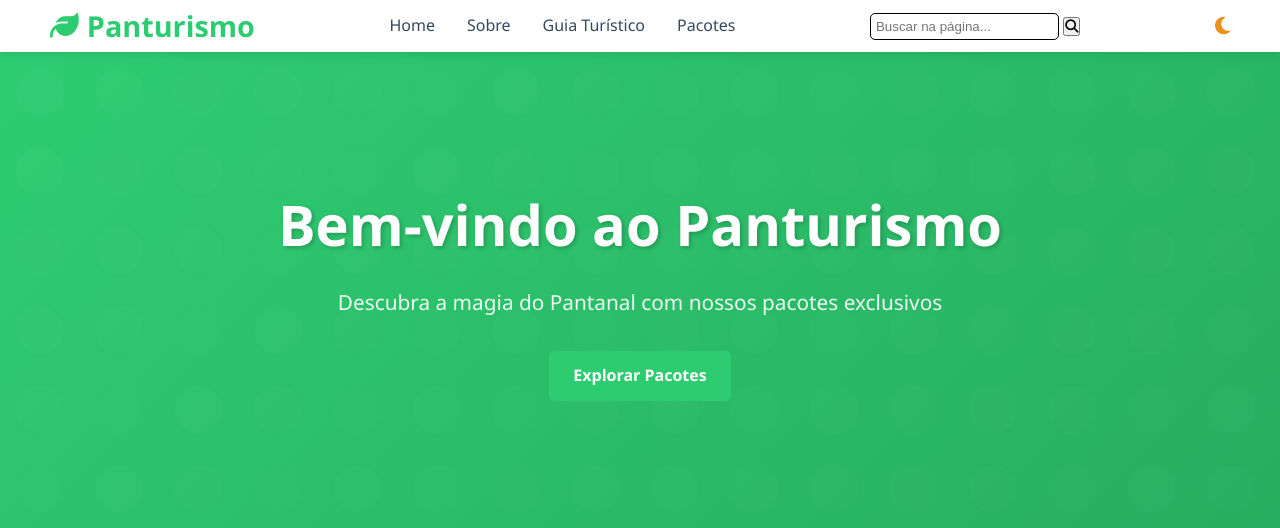
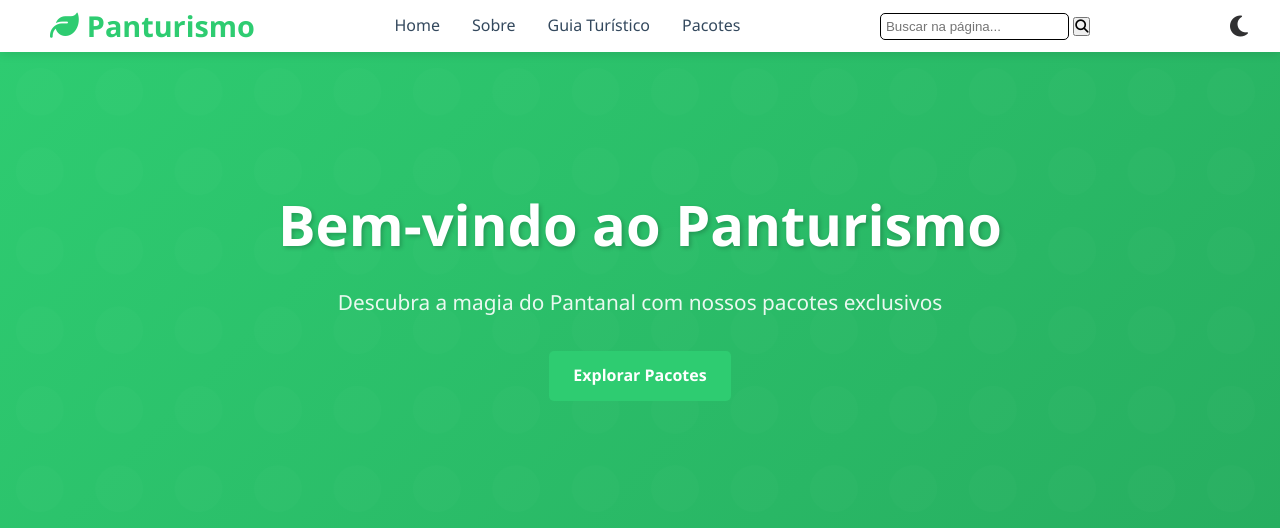
Before and after one commit to LuizzOliveira/desafio-hackathon-pousada, a PHP site: page /panturismo/index.php in a window 1280 px wide. Shown: the top 528 px of the page. Run offline with PHP 8.4, Linux system fonts and the light colour scheme.

Commit message:
feat: adiciona suporte a tema claro/escuro e ícone correspondente

```diff
--- a/src/app/views/components/navbar.php
+++ b/src/app/views/components/navbar.php
@@ -33,9 +33,11 @@
             <span></span>
         </button>
 
+        <!-- Botão de alternância de tema -->
         <button id="theme-toggle" class="theme-toggle">
-            <i class="fa-solid fa-moon"></i>
+            <i id="theme-icon" class="fa-solid fa-moon"></i>
         </button>
+
 
     </div>
 
--- a/src/app/views/layouts/header.php
+++ b/src/app/views/layouts/header.php
@@ -5,6 +5,7 @@
     <meta name="viewport" content="width=device-width, initial-scale=1.0">
     <meta name="description" content="<?php echo $site_description; ?>">
     <title><?php echo isset($page_title) ? $page_title : $site_name; ?></title>
+    <link rel="stylesheet" href="https://cdnjs.cloudflare.com/ajax/libs/font-awesome/6.4.0/css/all.min.css">
     <link rel="stylesheet" href="<?php echo ASSETS_PATH; ?>/css/style.css">
     <link rel="stylesheet" href="https://cdnjs.cloudflare.com/ajax/libs/font-awesome/6.4.0/css/all.min.css">
 </head>
--- a/src/assets/css/style.css
+++ b/src/assets/css/style.css
@@ -75,6 +75,7 @@ a:hover {
 
 /* Container */
 .container {
+    position: relative;
     max-width: 1200px;
     margin: 0 auto;
     padding: 0 20px;
@@ -1085,12 +1086,31 @@ tbody tr:last-child td {
 
 /* Botão */
 .theme-toggle {
-    background: none;
+    display: flex;
+    align-items: center;
+    background-color: inherit;
+    color: #ffb900;
     border: none;
     cursor: pointer;
-    font-size: 20px;
-    color: #ec921a;
+    font-size: 24px;
 }
+#theme-icon {
+    position: absolute;
+    color: #303031; /* cor que você usou na lua */
+}
+
+.dark #theme-icon {
+    color: #ffb900; /* se quiser outra cor no dark mode */
+}
+
+.theme-toggle:hover {
+    background: rgba(0, 0, 0, 0.08);
+}
+
+.dark .theme-toggle {
+    color: #fff;
+}
+
 
 /* Tema escuro */
 .dark {
--- a/src/assets/js/theme.js
+++ b/src/assets/js/theme.js
@@ -1,20 +1,62 @@
-// Recuperar tema salvo
-const savedTheme = localStorage.getItem("theme");
+document.addEventListener('DOMContentLoaded', () => {
+  const toggle = document.getElementById('theme-toggle');
+  const icon = document.getElementById('theme-icon');
+  const root = document.documentElement;
+  const storageKey = 'theme';
 
-if (savedTheme === "dark") {
-    document.documentElement.classList.add("dark");
-}
+  if (!toggle) {
+    console.error('theme-toggle: botão não encontrado (id="theme-toggle")');
+    return;
+  }
+  if (!icon) {
+    console.error('theme-toggle: ícone não encontrado (id="theme-icon")');
+    return;
+  }
 
-// Botão
-const toggle = document.getElementById("theme-toggle");
+  // Normaliza classes possíveis do FontAwesome (suporta fa, fas, fa-solid)
+  function setIconToDark() {
+    icon.classList.remove('fa-moon', 'fa-sun', 'fa-regular', 'fa-solid', 'fa', 'fas');
+    // adiciona as classes mais comuns - ajuste se você usa outra convenção
+    icon.classList.add('fa-solid', 'fa-moon'); // mostra lua quando o estado for dark? (você pode inverter)
+    // se preferir que no modo dark mostre 'sol', troque para: icon.classList.add('fa-solid','fa-sun');
+  }
+  function setIconToLight() {
+    icon.classList.remove('fa-moon', 'fa-sun', 'fa-regular', 'fa-solid', 'fa', 'fas');
+    icon.classList.add('fa-solid', 'fa-sun');
+  }
 
-toggle.addEventListener("click", () => {
-    document.documentElement.classList.toggle("dark");
+  // Inicialização: aplica tema salvo e ícone correto
+  const saved = localStorage.getItem(storageKey);
+  if (saved === 'dark') {
+    root.classList.add('dark');
+    // em dark você quer ícone de *sol* (indica trocar para claro)
+    setIconToLight();
+  } else if (saved === 'light') {
+    root.classList.remove('dark');
+    setIconToDark();
+  } else {
+    // sem preferência: respeita prefers-color-scheme
+    const prefersDark = window.matchMedia && window.matchMedia('(prefers-color-scheme: dark)').matches;
+    if (prefersDark) {
+      root.classList.add('dark');
+      setIconToLight();
+    } else {
+      root.classList.remove('dark');
+      setIconToDark();
+    }
+  }
 
-    // Salvar preferencia
-    if (document.documentElement.classList.contains("dark")) {
-        localStorage.setItem("theme", "dark");
+  // Toggle handler
+  toggle.addEventListener('click', () => {
+    const isNowDark = root.classList.toggle('dark');
+
+    if (isNowDark) {
+      // quando ficar dark, salvamos "dark" e mostramos ícone que sugere voltar ao claro (sol)
+      localStorage.setItem(storageKey, 'dark');
+      setIconToLight();
     } else {
-        localStorage.setItem("theme", "light");
+      localStorage.setItem(storageKey, 'light');
+      setIconToDark();
     }
+  });
 });
--- a/src/public/index.php
+++ b/src/public/index.php
@@ -8,7 +8,7 @@
 define('ROOT_PATH', dirname(__DIR__));
 define('APP_PATH', ROOT_PATH . '/app');
 define('VIEWS_PATH', APP_PATH . '/views');
-define('BASE_URL', 'http://localhost/panturismo');
+define('BASE_URL', 'http://localhost/panturismo/src');
 define('ASSETS_PATH', BASE_URL . '/assets');
 
 
```
